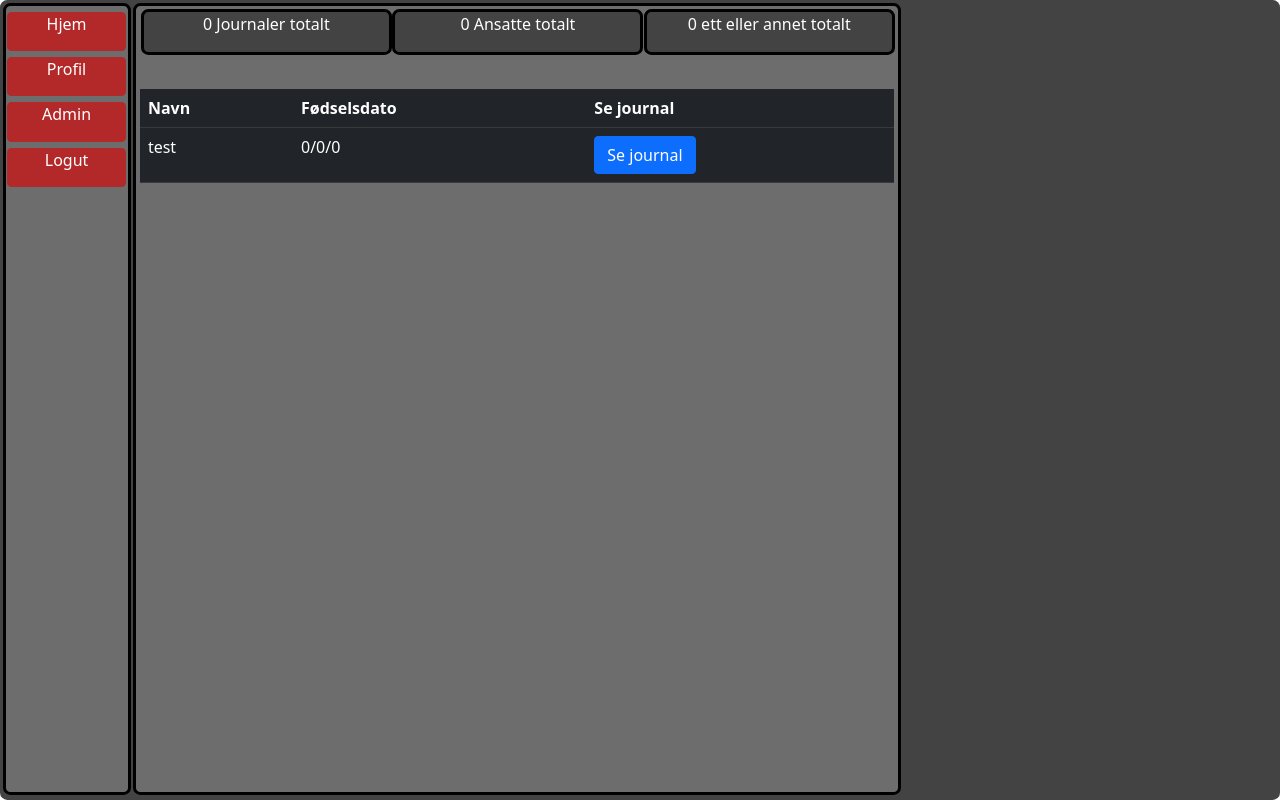
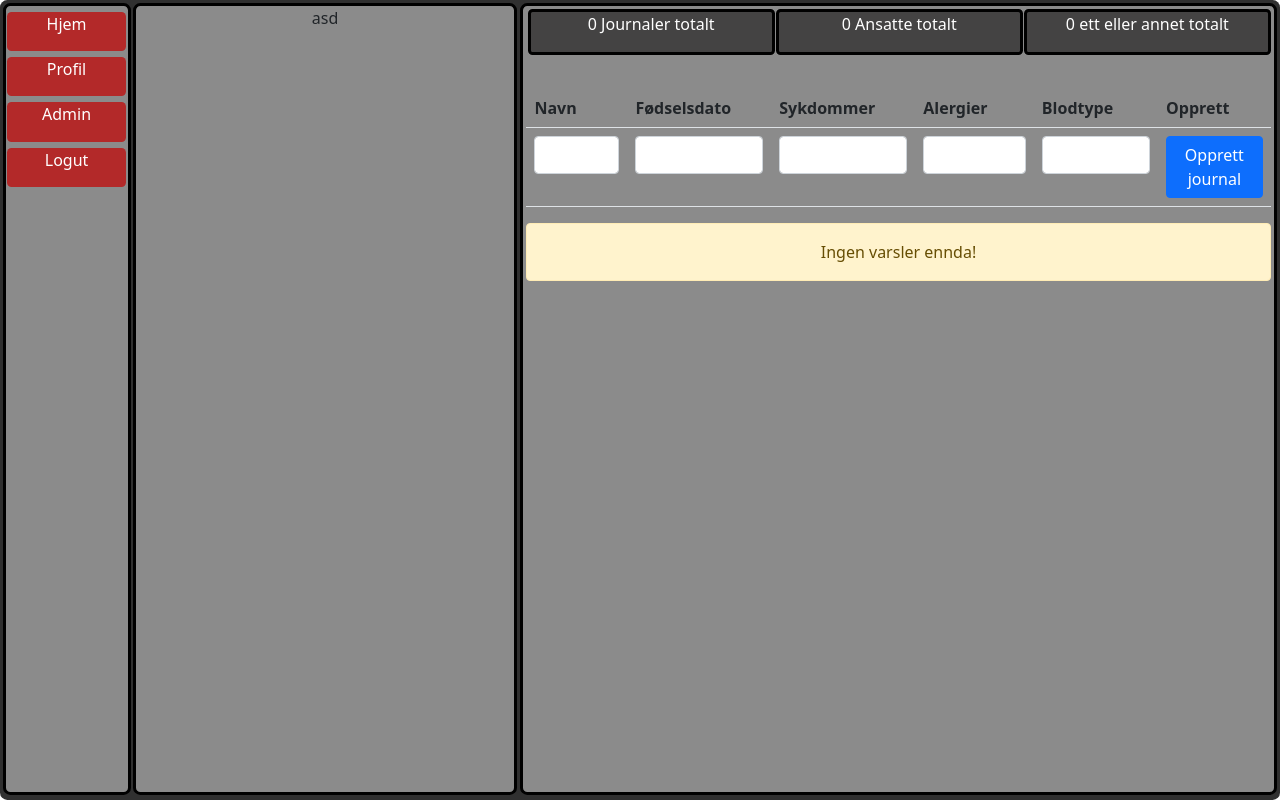
Before and after one commit to spkier12/Udips, a plain HTML site: page index.html in a window 1280 px wide. Drawn offline with nearby package versions, Linux system fonts and the light colour scheme.

Commit message:
Converted to SPA

```diff
--- a/css/main.css
+++ b/css/main.css
@@ -1,6 +1,73 @@
-.bigwindow {
-    background-color: aqua;
-    display: block;
-    width: 90%;
-    height: 90%;
-}
+
+    .unicolor {
+        background-color: rgb(139, 139, 139);
+    }
+
+    .bigwindow {
+        background-color: rgb(48, 48, 48);
+        overflow: none;
+        display: flex;
+        width: 100%;
+        height: 100%;
+        border-style: none;
+        border-radius: 0.8ch;
+    }
+
+
+
+
+    /* start of center div */
+    .Centercollumn {
+        display: block;
+        width: 30%;
+        height: 99%;
+        border-style: solid;
+        border-color: black;
+        border-radius: 0.8ch;
+        margin-left: 0.2%;
+        margin-top: 0.2%;
+    }
+
+
+    /* start of right div */
+    .dashboard {
+        overflow: auto;
+        display: block;
+        width: 59.2%;
+        height: 99%;
+        border-style: solid;
+        border-color: black;
+
+        border-radius: 0.8ch;
+        margin-left: 0.2%;
+        margin-top: 0.2%;
+    }
+
+    .dashboardstatistic {
+        display: flex;
+        width: 99%;
+        height: fit-content;
+        margin-left: 0.1%;
+        margin-top: 0.5%;
+    }
+
+    .dashboardstatisticjournaler {
+        background-color: rgb(68, 67, 67);
+        display: flex;
+        width: 35%;
+        height: 20%;
+        height: fit-content;
+        border-color: black;
+        border-style: solid;
+        border-radius: 0.5ch;
+        margin-left: 0.1%;
+        text-align: center;
+        justify-content: center;
+    }
+
+    .table {
+        width: 99%;
+        margin-top: 1%;
+    }
+
+    /* End of right div */
--- /dev/null
+++ b/css/menu.css
@@ -0,0 +1,27 @@
+ /* Start of menu */
+
+ .menu {
+    display: block;
+    width: 10%;
+    height: 99%;
+    border-style: solid;
+    border-color: black;
+    border-radius: 0.8ch;
+    margin-left: 0.2%;
+    margin-top: 0.2%;
+}
+
+.a {
+    display: block;
+    background-color: rgb(179, 41, 41);
+    text-decoration: none;
+    color: white;
+    margin-top: 5%;
+    width: 98%;
+    height: 5%;
+    border-radius: 0.5ch;
+    text-align: center;
+    justify-content: center;
+    justify-items: center;
+    justify-self: center;
+}
--- a/index.html
+++ b/index.html
@@ -1,135 +1,34 @@
 <header>
     <link href="https://cdn.jsdelivr.net/npm/bootstrap@5.1.3/dist/css/bootstrap.min.css" rel="stylesheet" integrity="sha384-1BmE4kWBq78iYhFldvKuhfTAU6auU8tT94WrHftjDbrCEXSU1oBoqyl2QvZ6jIW3" crossorigin="anonymous">
+    <link rel="stylesheet" href="css/main.css">
+    <link rel="stylesheet" href="css/menu.css">
+    <script src="../js/universal.js"></script>
 </header>
 
 <body>
     <center>
         <div class="bigwindow">
-            <div class="menu unicolor">
+
+            <div class="menu unicolor" id="menuinnerhtmlrequest">
                 <a class="a" href="#">Hjem</a>
                 <a class="a" href="#">Profil</a>
                 <a class="a" href="#">Admin</a>
                 <a class="a" href="#">Logut</a>
             </div>
-                <div class="dashboard unicolor">
-                        <div class="dashboardstatistic">
-                            <div class="dashboardstatisticjournaler unicolor">
-                                <p style="color: white;"> 0 Journaler totalt</p>
-                            </div>
-                            <div class="dashboardstatisticjournaler unicolor">
-                                <p style="color: white;"> 0 Ansatte totalt</p>
 
-                            </div>
-                            <div class="dashboardstatisticjournaler unicolor">
-                                <p style="color: white;"> 0 ett eller annet totalt</p>
-                            </div>
-                            <br>
-                            <br>
-                            <br>
-                        </div>
-                        <div class="dashboard2">
-                            <table class="table table-dark">
-                                <tr>
-                                    <th>Navn</th>
-                                    <th>Fødselsdato</th>
-                                    <th>Se journal</th>
-                                </tr>
-                                <tr>
-                                    <td>test</td>
-                                    <td>0/0/0</td>
-                                    <td><button class="btn btn-primary">Se journal</button></td>
-                                </tr>
-                            </table>
-                        </div>
-                    </div>
-                </div>
+            <!-- Start of center div  -->
+            <div class="Centercollumn unicolor">
+                asd
+            </div>
 
+
+        <!-- start of right div -->
+            <div class="dashboard unicolor" id="dashboard"></div>
     </center>
 </body>
 
-<style>
-
-    .unicolor {
-        background-color: rgb(109, 109, 109);
-    }
-
-    .bigwindow {
-        background-color: rgb(68, 67, 67);
-        overflow: auto;
-        display: flex;
-        width: 100%;
-        height: 100%;
-        border-style: none;
-        border-radius: 0.8ch;
-    }
-
-    /* Start of menu */
-
-    .menu {
-        display: block;
-        width: 10%;
-        height: 99%;
-        border-style: solid;
-        border-color: black;
-        border-radius: 0.8ch;
-        margin-left: 0.2%;
-        margin-top: 0.2%;
-    }
-
-    .a {
-        display: block;
-        background-color: rgb(179, 41, 41);
-        text-decoration: none;
-        color: white;
-        margin-top: 5%;
-        width: 98%;
-        height: 5%;
-        border-radius: 0.5ch;
-        text-align: center;
-        justify-content: center;
-        justify-items: center;
-        justify-self: center;
-    }
-
-    /* End of menu */
-
-    .dashboard {
-        overflow: auto;
-        display: block;
-        width: 60%;
-        height: 99%;
-        border-style: solid;
-        border-color: black;
-
-        border-radius: 0.8ch;
-        margin-left: 0.2%;
-        margin-top: 0.2%;
-    }
-
-    .dashboardstatistic {
-        display: flex;
-        width: 99%;
-        height: fit-content;
-        margin-left: 0.1%;
-        margin-top: 0.5%;
-    }
-
-    .dashboardstatisticjournaler {
-        background-color: rgb(68, 67, 67);
-        display: flex;
-        width: 35%;
-        height: 20%;
-        height: fit-content;
-        border-color: black;
-        border-style: solid;
-        border-radius: 0.8ch;
-        margin-left: 0.1%;
-        text-align: center;
-        justify-content: center;
-    }
-
-    .table {
-        width: 99%;
-        margin-top: 1%;
-    }
-</style>
+<script>
+    fetch("indexdashboard.html").then(async(datamenu) => {
+        document.getElementById("dashboard").innerHTML = await datamenu.text()
+    })
+</script>
--- /dev/null
+++ b/indexdashboard.html
@@ -0,0 +1,37 @@
+<div class="dashboardstatistic">
+    <div class="dashboardstatisticjournaler unicolor">
+        <p style="color: white;"> 0 Journaler totalt</p>
+    </div>
+    <div class="dashboardstatisticjournaler unicolor">
+        <p style="color: white;"> 0 Ansatte totalt</p>
+
+    </div>
+    <div class="dashboardstatisticjournaler unicolor">
+        <p style="color: white;"> 0 ett eller annet totalt</p>
+    </div>
+    <br>
+    <br>
+</div>
+<div class="dashboard2">
+    <br>
+    <table class="table table-green">
+        <tr>
+            <th>Navn</th>
+            <th>Fødselsdato</th>
+            <th>Sykdommer</th>
+            <th>Alergier</th>
+            <th>Blodtype</th>
+            <th>Opprett</th>
+        </tr>
+
+        <tr>
+            <td><input type="text" id="name" class="form-control"></td>
+            <td><input type="text" id="birthdate" class="form-control"></td>
+            <td><input type="text" id="sickness" class="form-control"></td>
+            <td><input type="text" id="alergic" class="form-control"></td>
+            <td><input type="text" id="blood" class="form-control"></td>
+            <td><button class="btn btn-primary">Opprett journal</button></td>
+        </tr>
+    </table>
+</div>
+<p class="alert alert-warning" style="width: 99%;">Ingen varsler ennda!</p>
```
Also changed, not shown: js/universal.js (line endings or trailing spaces).
